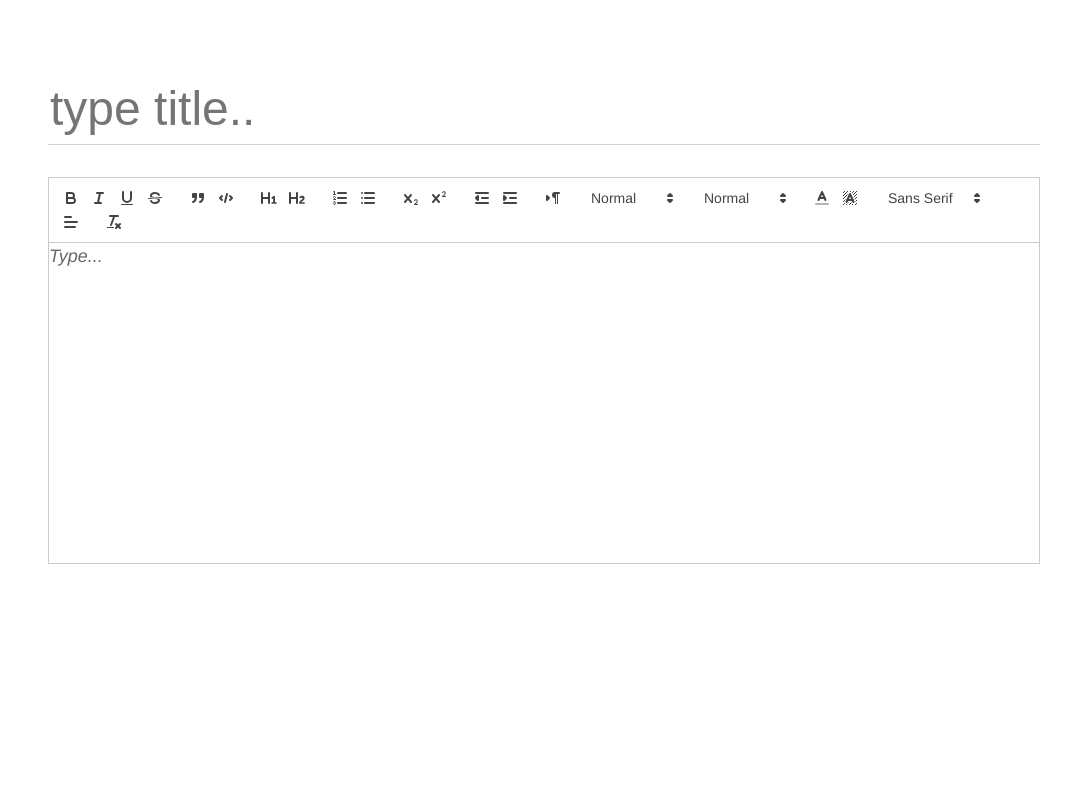
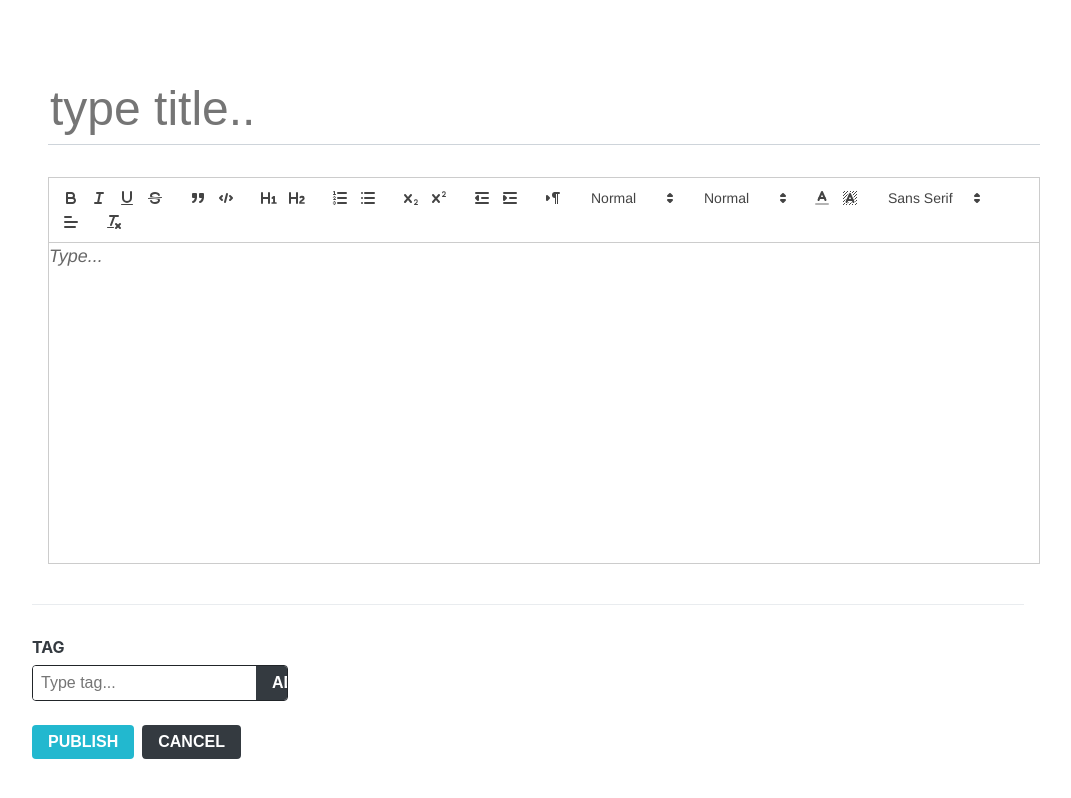
Before and after one commit to AreumAn/react-blog, a React (Create React App) app in the folder blog-frontend/: page /write in a window 1280 px wide. Shown: the whole page, without its empty margins (112-1183 px from the left). Built offline with nearby package versions, Linux system fonts and the light colour scheme.

Commit message:
Add publish, cancel button

```diff
--- a/blog-frontend/src/components/write/Editor.js
+++ b/blog-frontend/src/components/write/Editor.js
@@ -7,7 +7,7 @@
 
 const EditorBlock = styled(Responsive)`
     padding-top: 5rem;
-    padding-bottom: 5rem;
+    padding-bottom: 2.5rem;
 `;
 const TitleInput = styled.input`
     font-size: 3rem;
--- /dev/null
+++ b/blog-frontend/src/components/write/TagBox.js
@@ -0,0 +1,127 @@
+import React, { useState, useCallback, useEffect } from 'react';
+import styled from 'styled-components';
+import palette from '../../lib/styles/palette';
+
+const TagBoxBlock = styled.div`
+    width: 100%;
+    border-top: 1px solid ${palette.gray[2]};
+    padding-top: 2rem;
+
+    h4 {
+        margin-top: 0;
+        margin-bottom: 0.5rem;
+        color: ${palette.gray[8]};
+    }
+`;
+
+const TagForm = styled.form`
+    border-radius: 4px;
+    overflow: hidden;
+    display: flex;
+    width: 256px;
+    border: 1px solid ${palette.gray[9]};
+    input,
+    button {
+        outline: none;
+        border: none;
+        font-size: 1rem;
+    }
+
+    input {
+        padding: 0.5rem;
+        flex: 1;
+    }
+    button {
+        cursor: pointer;
+        padding-right: 1rem;
+        padding-left: 1rem;
+        border: none;
+        background: ${palette.gray[8]};
+        color: white;
+        font-weight: bold;
+        &:hover {
+            background: ${palette.gray[6]};
+        }
+    }
+`;
+
+const Tag = styled.div`
+    margin-right: 0.5rem;
+    color: ${palette.gray[6]};
+    cursor: pointer;
+    &:hover {
+        opacity: 0.5;
+    }
+`;
+
+const TagListBlock = styled.div`
+    display: flex;
+    margin-top: 0.5rem;
+`;
+
+// only when tag changes, re-rendering
+const TagItem = React.memo(({ tag, onRemove }) =>
+    <Tag onClick={() => onRemove(tag)}>#{tag}</Tag>
+    );
+
+const TagList = React.memo(({ tags, onRemove }) => (
+    <TagListBlock>
+        {tags.map(tag => (
+            <TagItem key={tag} tag={tag} onRemove={onRemove} />
+        ))}
+    </TagListBlock>
+));
+
+const TagBox = () => {
+    const [input, setInput] = useState('');
+    const [localTags, setLocalTags] = useState([]);
+
+    const insertTag = useCallback(
+        tag => {
+            if(!tag) return;
+            if(localTags.includes(tag)) return;
+            setLocalTags([...localTags, tag]);
+        },
+        [localTags],
+    );
+
+    const onRemove = useCallback(
+        tag => {
+            setLocalTags(localTags.filter(t => t !== tag));
+        },
+        [localTags],
+    );
+
+    const onChange = useCallback(
+        e => {
+            setInput(e.target.value);
+        },
+        []
+    );
+
+    const onSubmit = useCallback(
+        e => {
+            e.preventDefault();
+            insertTag(input.trim());
+            setInput('');
+        },
+        [input, insertTag],
+    );
+
+    return(
+        <TagBoxBlock>
+            <h4>TAG</h4>
+            <TagForm onSubmit={onSubmit}>
+                <input
+                    placeholder="Type tag..."
+                    value={input}
+                    onChange={onChange}
+                />
+                <button type="submit">ADD</button>
+            </TagForm>
+            <TagList tags={localTags} onRemove={onRemove} />
+        </TagBoxBlock>
+    );
+};
+
+export default TagBox;
--- /dev/null
+++ b/blog-frontend/src/components/write/WriteActionButtons.js
@@ -0,0 +1,31 @@
+import React from 'react';
+import styled from 'styled-components';
+import Button from '../common/Button';
+
+const WriteActionButtonsBlock = styled.div`
+    margin-top: 1rem;
+    margin-bottom: 3rem;
+    button + button {
+        margin-left: 0.5rem;
+    }
+`;
+
+const StyledButton = styled(Button)`
+    height: 2.125rem;
+    & + & {
+        margin-left: 0.5rem;
+    }
+`;
+
+const WriteActionButtons = ({ onCancel, onPublish }) => {
+    return (
+        <WriteActionButtonsBlock>
+            <StyledButton cyan onClick={onPublish}>
+                PUBLISH
+            </StyledButton>
+            <StyledButton onClick={onCancel}>CANCEL</StyledButton>
+        </WriteActionButtonsBlock>
+    );
+};
+
+export default WriteActionButtons;
--- a/blog-frontend/src/pages/WritePage.js
+++ b/blog-frontend/src/pages/WritePage.js
@@ -1,11 +1,15 @@
 import React from "react";
 import Responsive from "../components/common/Responsive";
 import Editor from "../components/write/Editor";
+import TagBox from "../components/write/TagBox";
+import WriteActionButtons from "../components/write/WriteActionButtons";
 
 const WritePage = () => {
     return (
         <Responsive>
             <Editor />
+            <TagBox />
+            <WriteActionButtons />
         </Responsive>
     );
 }
```
